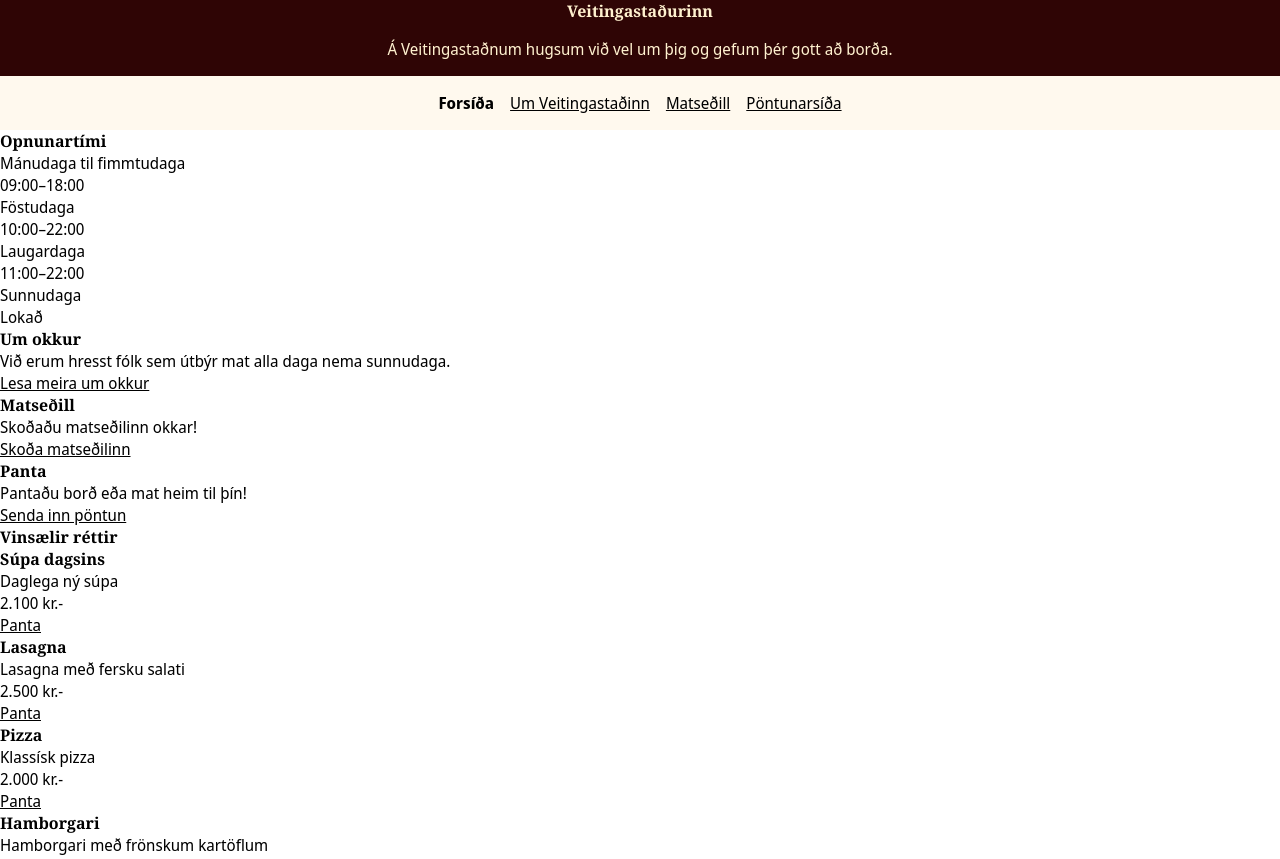
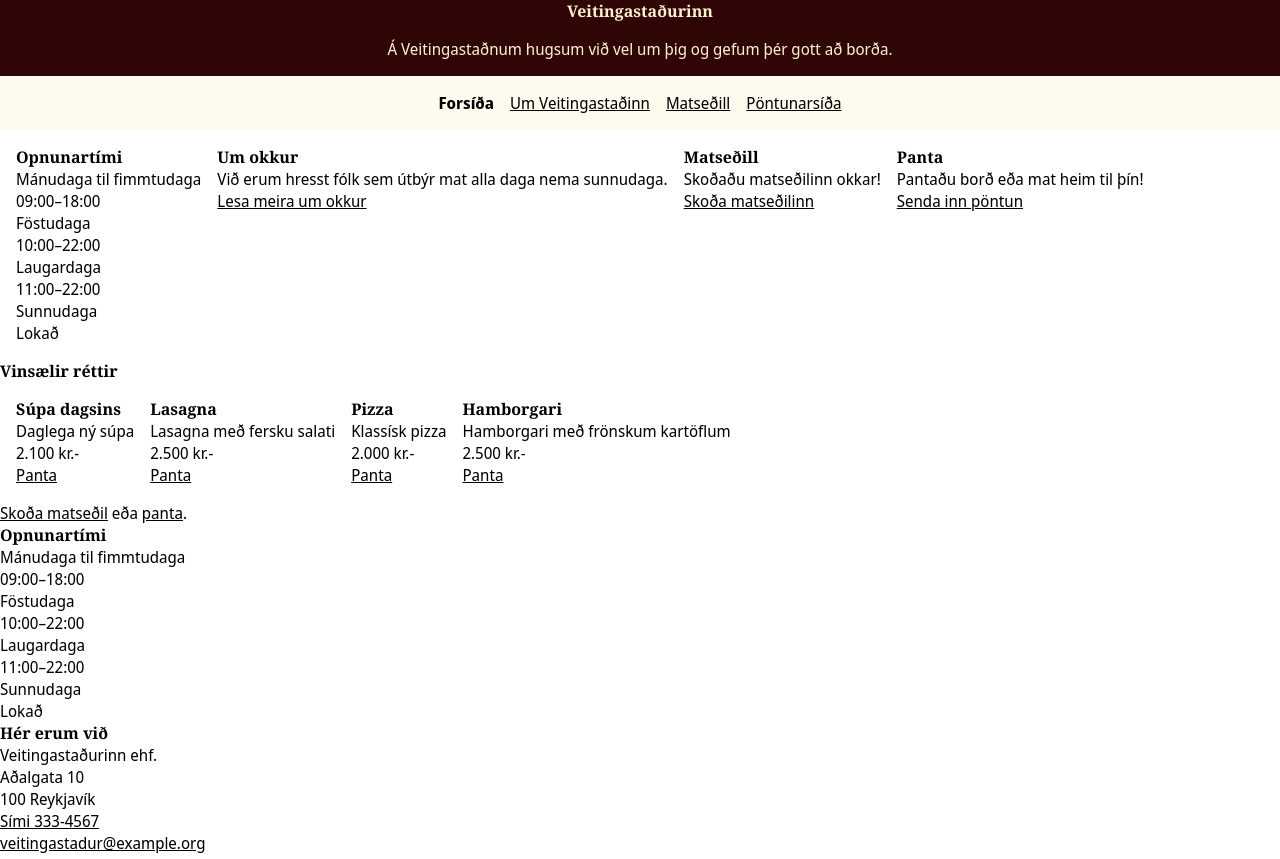
Before and after one commit to Sausi9/Vefforritun1, a plain HTML site: page Verkefni4/index.html in a window 1280 px wide. Shown: the top 859 px of the page. Drawn offline with Linux system fonts and the light colour scheme.

Commit message:
working on assignment 4

```diff
--- a/Verkefni4/styles.css
+++ b/Verkefni4/styles.css
@@ -153,9 +153,16 @@ img {
 /* Box! */
 
 .boxes {
+  display: flex;
+  flex-wrap: wrap;
+  padding: var(--spacing);
+  gap: var(--spacing);
 }
 
 .boxes .box {
+  display: flex;
+  flex-direction: column;
+
 }
 
 /** Og fleiri selectorar... **/
```
